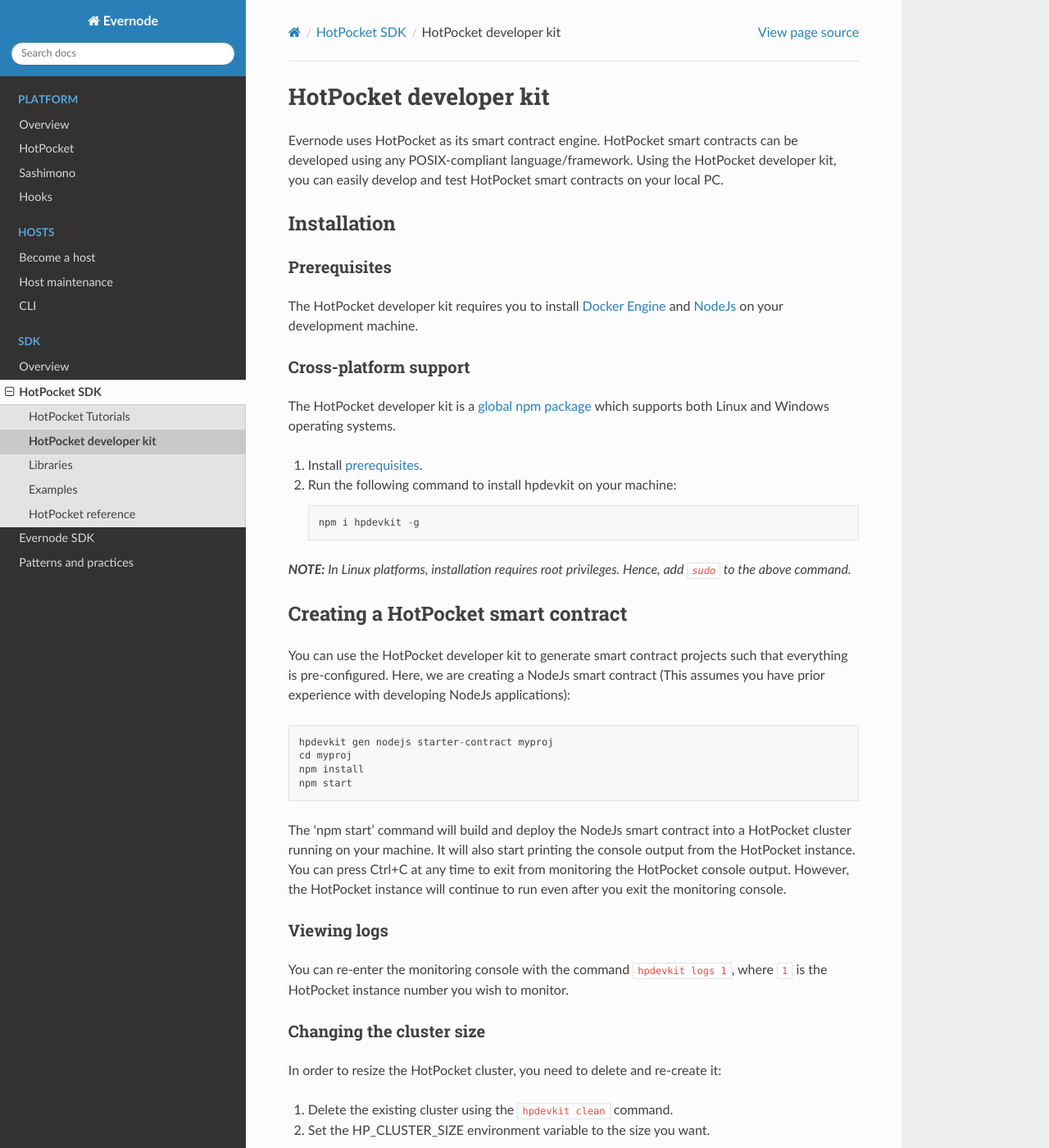
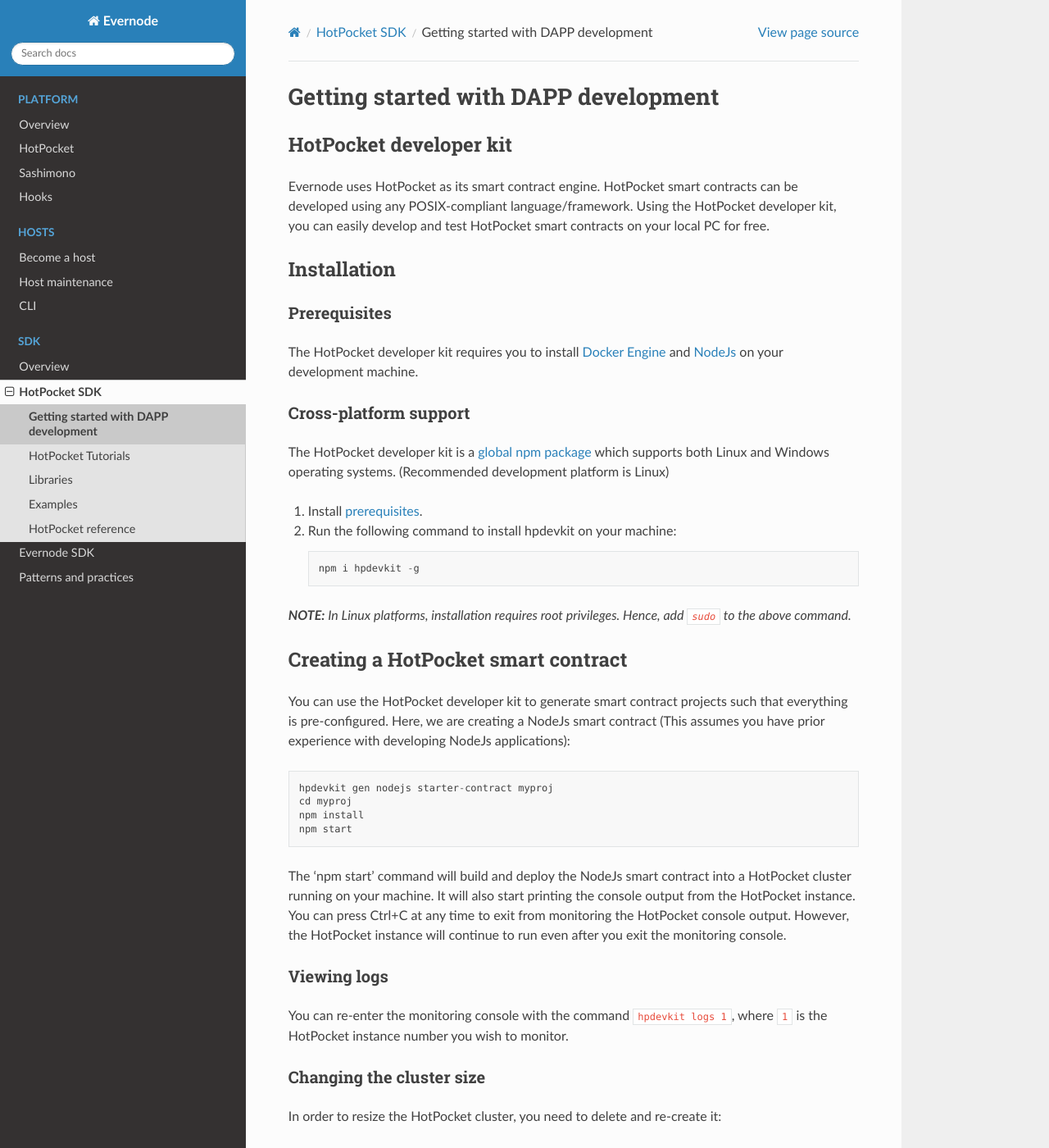
Before and after one commit to tequdev/evernode-docs, a Sphinx documentation site: the page built from docs/source/sdk/hotpocket/hpdevkit/overview.md, in a window 1280 px wide and 1400 px high. Shown: the whole window at 82% size. Built offline with Sphinx 7.4.7 and the Read the Docs theme 2.0.0, drawn with Linux system fonts in a browser that asks for light colours; some of the changed text lies outside the part shown.

Commit message:
initial commit

```diff
--- a/docs/source/sdk/hotpocket/hpdevkit/overview.md
+++ b/docs/source/sdk/hotpocket/hpdevkit/overview.md
@@ -1,6 +1,7 @@
-# HotPocket developer kit
+# Getting started with DAPP development
 
-Evernode uses HotPocket as its smart contract engine. HotPocket smart contracts can be developed using any POSIX-compliant language/framework. Using the HotPocket developer kit, you can easily develop and test HotPocket smart contracts on your local PC.
+## HotPocket developer kit
+Evernode uses HotPocket as its smart contract engine. HotPocket smart contracts can be developed using any POSIX-compliant language/framework. Using the HotPocket developer kit, you can easily develop and test HotPocket smart contracts on your local PC for free.
 
 ## Installation
 
@@ -10,7 +11,7 @@
 
 ### Cross-platform support
 
-The HotPocket developer kit is a [global npm package](https://www.npmjs.com/package/hpdevkit) which supports both Linux and Windows operating systems.
+The HotPocket developer kit is a [global npm package](https://www.npmjs.com/package/hpdevkit) which supports both Linux and Windows operating systems. (Recommended development platform is Linux)
 
 1. Install [prerequisites](#prerequisites).
 2. Run the following command to install hpdevkit on your machine:
--- a/docs/source/sdk/hotpocket/index.rst
+++ b/docs/source/sdk/hotpocket/index.rst
@@ -6,8 +6,8 @@
 .. toctree::
    :maxdepth: 1
 
+   Getting started with DAPP development <hpdevkit/overview>
    HotPocket Tutorials <tutorials/index>
-   HotPocket developer kit <hpdevkit/overview>
    Libraries <libraries>
    Examples <examples>
    HotPocket reference <reference/index>
```
Also changed, not shown: other parts of docs/source/sdk/hotpocket/hpdevkit/overview.md (+2 -0 lines).
